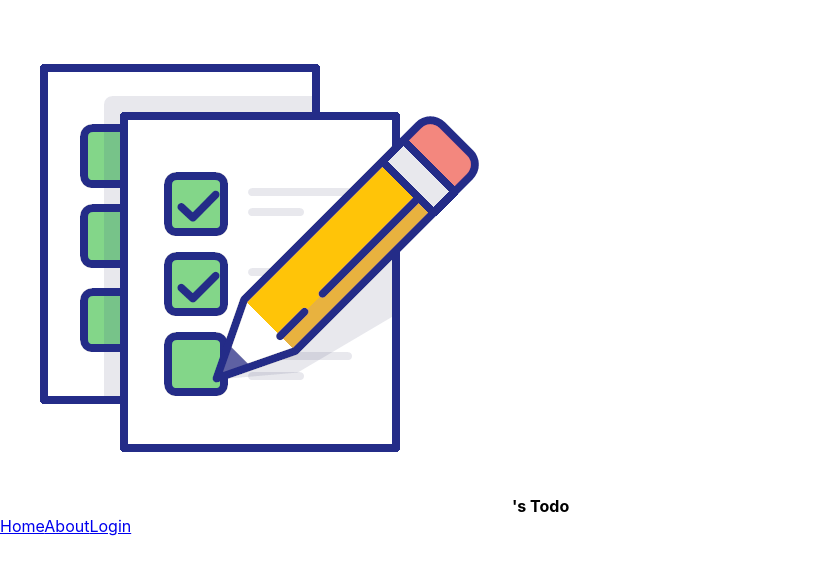
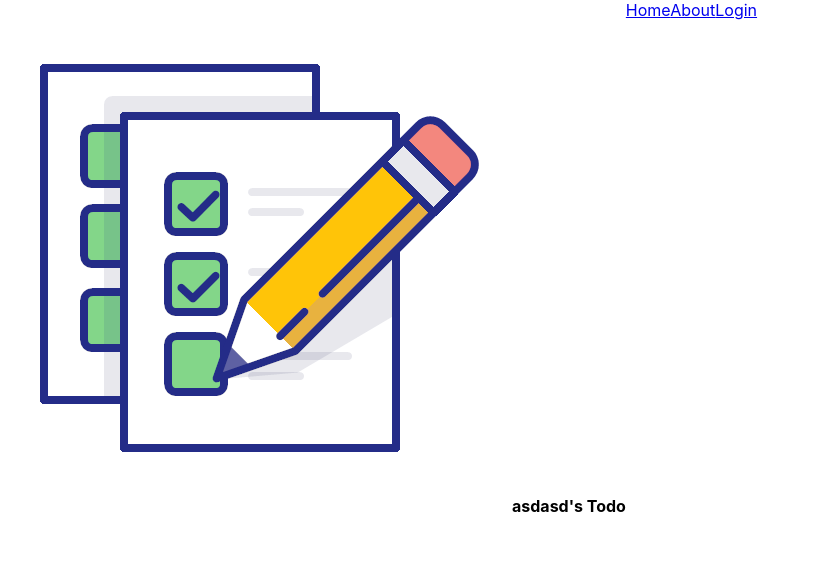
Before and after one commit to shadreza/Todo-Site, a React (Create React App) app: page / in a window 1280 px wide. Shown: the top 574 px of the page, without its empty margins (0-818 px from the left). Built offline with nearby package versions, Linux system fonts and the light colour scheme.

Commit message:
Alhamdulillah context worked well, this was not working for the never thing being in the context so had to do some generic stuff to remove it

```diff
--- a/src/App.tsx
+++ b/src/App.tsx
@@ -3,56 +3,21 @@ import './App.css';
 import Header from './Components/Header/Header';
 
 // contexts
-export const UserNameContext1 = createContext('');
-export const UserNameContext2 = createContext({});
-export const UserLoggedInOrNotContext1 = createContext('');
-export const UserLoggedInOrNotContext2 = createContext({});
-export const UserImageContext1 = createContext('');
-export const UserImageContext2 = createContext({});
-
-// interface userInfo {
-//   name       : string;
-//   image      : string;
-//   email      : string;
-//   isLoggedIn : boolean;
-// }
-
-// type UserContextType = {
-//   user: userInfo;
-//   setUser: (props: userInfo) => void;
-// };
-
-export const UserContext: object = createContext([])
+export let UserContext = createContext <any[]> ([])
 
 function App() {
 
   // states
   const [user, setUser] = useState({
-    name       : '',
+    name       : 'asdasd',
     email      : '',
     image      : '',
     isLoggedIn : false
   })
 
-  const [userName, setUserName] = useState('')
-  const [userLoggedInOrNot, setUserLoggedInOrNot] = useState('')
-  const [userImage, setUserImage] = useState('')
-
   return (
     <UserContext.Provider value={[user, setUser]}>
-    <UserNameContext1.Provider value={userName}>
-    <UserNameContext2.Provider value={setUserName}>
-    <UserLoggedInOrNotContext1.Provider value={userLoggedInOrNot}>
-    <UserLoggedInOrNotContext2.Provider value={setUserLoggedInOrNot}>
-    <UserImageContext1.Provider value={userImage}>
-    <UserImageContext2.Provider value={setUserImage}>
       <Header />
-    </UserImageContext2.Provider>
-    </UserImageContext1.Provider>
-    </UserLoggedInOrNotContext2.Provider>
-    </UserLoggedInOrNotContext1.Provider>
-    </UserNameContext2.Provider>
-    </UserNameContext1.Provider>
     </UserContext.Provider>
   );
 }
--- a/src/Components/Header/Header.css
+++ b/src/Components/Header/Header.css
@@ -0,0 +1,3 @@
+.header {
+    display: flex;
+}
--- a/src/Components/Header/Header.tsx
+++ b/src/Components/Header/Header.tsx
@@ -1,25 +1,19 @@
 import React, { useContext } from 'react';
 import { LazyLoadImage } from 'react-lazy-load-image-component';
-import { UserNameContext1, UserNameContext2, UserLoggedInOrNotContext1 } from '../../App';
+import './Header.css'
 import logoPic from '../Images/logo.png';
 import {
     BrowserRouter as Router,
+    Route,
     Switch,
-    Route,
     Link
   } from "react-router-dom";
+import { UserContext } from '../../App';
 
 const Header = () => {
 
     // contexts
-    // const User = useContext(UserContext)
-    const user_name = useContext(UserNameContext1)
-    const set_user_name = useContext(UserNameContext2)
-    const user_logged_in_or_not = useContext(UserLoggedInOrNotContext1)
-
-    const fun = () => {
-        set_user_name('s')
-    }
+    const USER = useContext(UserContext)
 
     return (
         <Router>
@@ -30,19 +24,19 @@ const Header = () => {
                         src={logoPic}
                     />
                     {
-                        <strong>{user_name}'s Todo</strong>
+                        <strong>{USER[0].name}'s Todo</strong>
                     }
                 </div>
                 <div className="right">
                     <Link to="/">Home</Link>
                     <Link to="/about">About</Link>
                     {
-                        // User[0].isLoggedIn === true ?
-                        //     <LazyLoadImage
-                        //         alt={User[0].name}
-                        //         src={User[0].image}
-                        //     />
-                        //     :
+                        USER[0].isLoggedIn === true ?
+                            <LazyLoadImage
+                                alt={USER[0].name}
+                                src={USER[0].image}
+                            />
+                            :
                             <Link to="/login">Login</Link>
                     }
                 </div>
@@ -52,7 +46,3 @@ const Header = () => {
 };
 
 export default Header;
-
-function UserNameContext(UserNameContext: any) {
-    throw new Error('Function not implemented.');
-}
```
